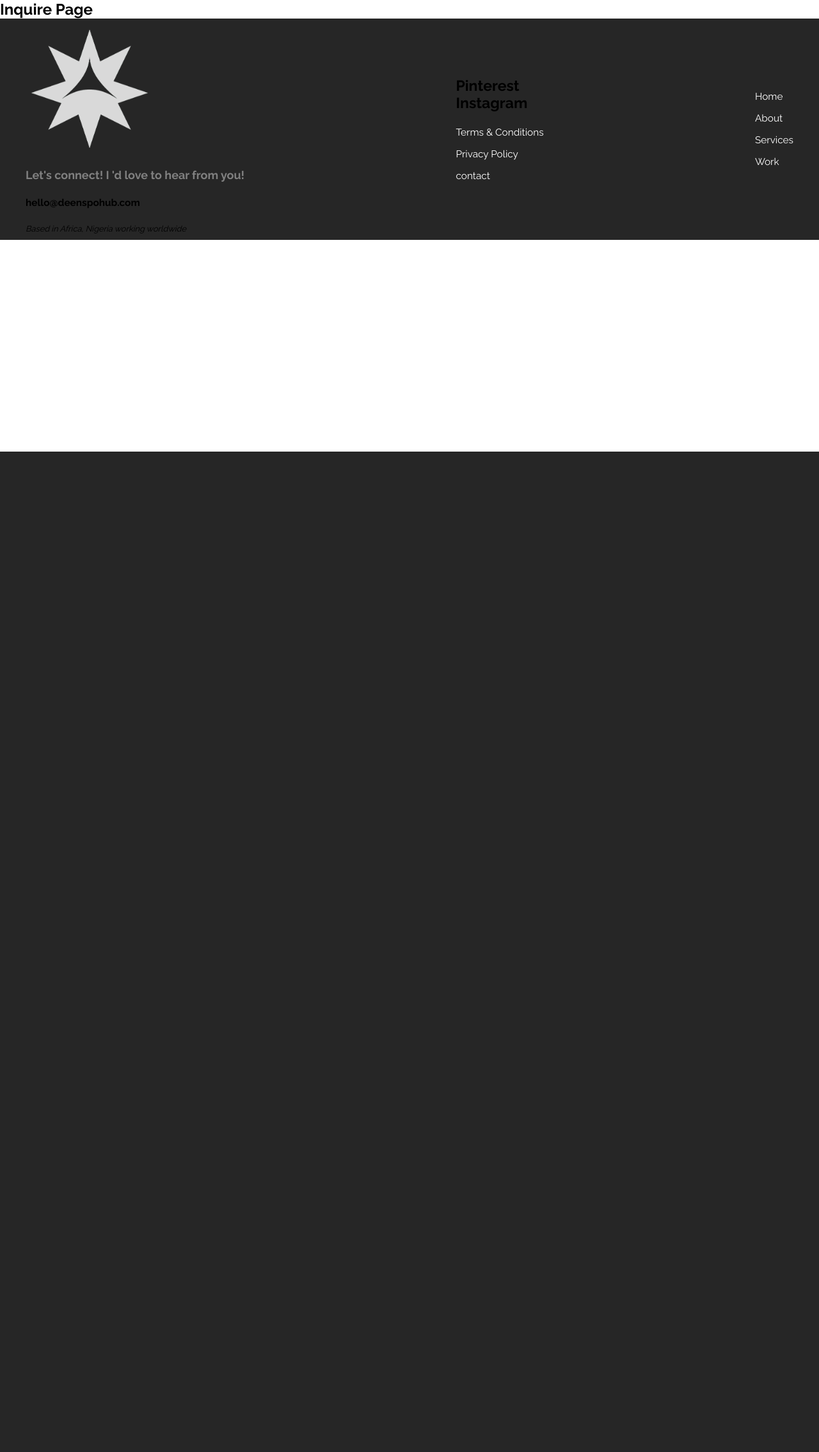
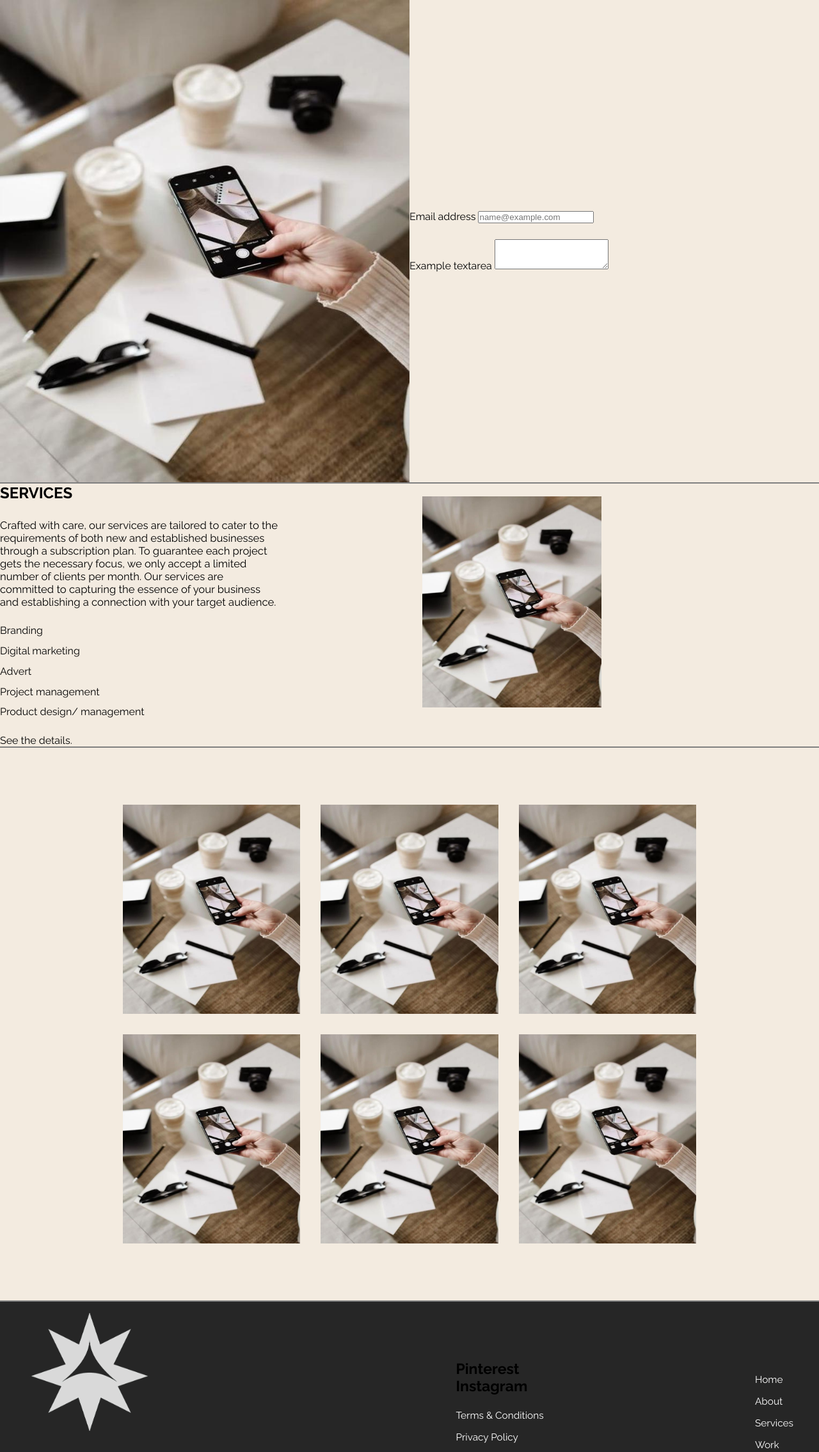
Before and after one commit to sirunique/Agencyportfolio, a PHP site: page /inquire in a window 1280 px wide. Shown: the part 94-2364 px from the top of the page at 64% size. Before the commit the page ends 800 px from the top, so only its background shows below. Run offline with PHP 8.4, Linux system fonts and the light colour scheme; some libraries are stand-ins or nearby versions.

Commit message:
Working on Contact page

```diff
--- a/pages/inquire/index.php
+++ b/pages/inquire/index.php
@@ -1,10 +1,59 @@
 <!-- Header -->
-<?php include('./components/header.php'); ?>
+<?php
+include('./components/header.php');
+include('./pages/inquire/inquire_css.php');
+?>
+
+<!-- Include Bootstrap CSS only for this page -->
+<!-- <link href="https://stackpath.bootstrapcdn.com/bootstrap/4.5.2/css/bootstrap.min.css" rel="stylesheet"> -->
+
+<!-- Include jQuery and Bootstrap JS only for this page -->
+<!-- <script src="https://code.jquery.com/jquery-3.5.1.slim.min.js"></script>
+<script src="https://cdn.jsdelivr.net/npm/@popperjs/core@2.5.2/dist/umd/popper.min.js"></script>
+<script src="https://stackpath.bootstrapcdn.com/bootstrap/4.5.2/js/bootstrap.min.js"></script> -->
 
 <!-- Page Content -->
-<section class="page-content">
-    <h1>Inquire Page</h1>
+<div class="section contact row contact--1">
+    <img class='grid-img' src="images/IMG-20240906-WA0012.jpg" alt="images">
 
+    <form class="element-align">
+        <div class="mb-3">
+            <label for="exampleFormControlInput1" class="form-label">Email address</label>
+            <input type="email" class="form-control" id="exampleFormControlInput1" placeholder="name@example.com">
+        </div>
+        <div class="mb-3">
+            <label for="exampleFormControlTextarea1" class="form-label">Example textarea</label>
+            <textarea class="form-control" id="exampleFormControlTextarea1" rows="3"></textarea>
+        </div>
+    </form>
+</div>
+
+<section class="section contact row contact--2">
+    <div class="element-align">
+        <h1>SERVICES</h1>
+        <p>Crafted with care, our services are tailored to cater to the requirements of both new and established businesses through a subscription plan. To guarantee each project gets the necessary focus, we only accept a limited number of clients per month. Our services are committed to capturing the essence of your business and establishing a connection with your target audience.</p>
+
+        <ul style="display: flex; flex-direction: column; gap: 0.8rem;">
+            <li>Branding</li>
+            <li>Digital marketing</li>
+            <li>Advert</li>
+            <li>Project management</li>
+            <li>Product design/ management</li>
+        </ul>
+
+        <a class="inquire" href="#">See the details.</a>
+    </div>
+
+    <img class='grid-img section_2-img img5' src="images/IMG-20240906-WA0012.jpg" alt="images">
+</section>
+
+<section class="section contact row contact--3">
+    <img class='grid-img' src="images/IMG-20240906-WA0012.jpg" alt="images">
+    <img class='grid-img' src="images/IMG-20240906-WA0012.jpg" alt="images">
+    <img class='grid-img' src="images/IMG-20240906-WA0012.jpg" alt="images">
+    <img class='grid-img' src="images/IMG-20240906-WA0012.jpg" alt="images">
+    <img class='grid-img' src="images/IMG-20240906-WA0012.jpg" alt="images">
+    <img class='grid-img' src="images/IMG-20240906-WA0012.jpg" alt="images">
 </section>
 
 <!-- Footer -->
--- /dev/null
+++ b/pages/inquire/inquire_css.php
@@ -0,0 +1,78 @@
+<style>
+    .section {
+        display: grid;
+        grid-template-columns: 1fr;
+    }
+
+    .row:not(:last-child) {
+        border-bottom: 2px solid grey;
+    }
+
+    .element-align {
+        display: flex;
+        flex-direction: column;
+        justify-content: left;
+        gap: 1.5rem;
+        padding: 25px;
+    }
+
+    .grid-img {
+        flex: 1;
+        width: 100%;
+        height: 100%;
+        object-fit: cover;
+        display: block;
+    }
+
+    .contact--1 img,
+    .contact--2 {
+        display: none;
+    }
+
+    .contact--3 {
+        display: grid;
+        grid-template-columns: repeat(3, auto);
+        gap: 1rem;
+        padding: 1rem;
+    }
+
+    /* Desktop and tablet view */
+    @media only screen and (min-width: 780px) {
+
+        .section {
+            grid-template-columns: 1fr 1fr;
+        }
+
+        .contact {
+            justify-content: space-between;
+        }
+
+        .element-align {
+            align-items: left;
+            justify-content: center;
+            gap: 2vw;
+            width: 80%;
+            padding: 0;
+        }
+
+        .img5 {
+            height: 90%;
+            width: 25vw;
+        }
+
+
+        .contact--1 img,
+        .contact--2 {
+            display: grid;
+        }
+
+        .contact--3 {
+            grid-template-columns: repeat(3, auto);
+            padding: 7vw 15vw;
+            gap: 2rem;
+        }
+
+    }
+
+    /* Desktop and tablet view */
+</style>
```
